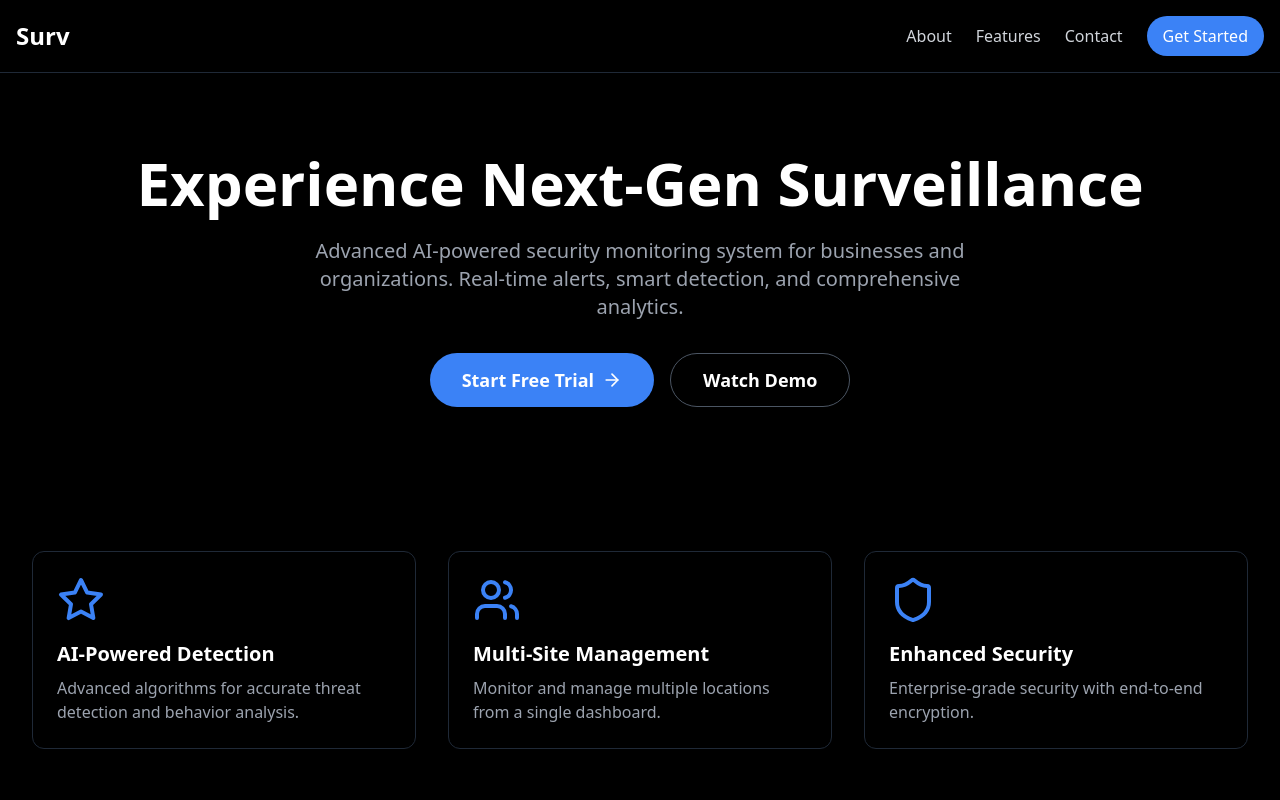
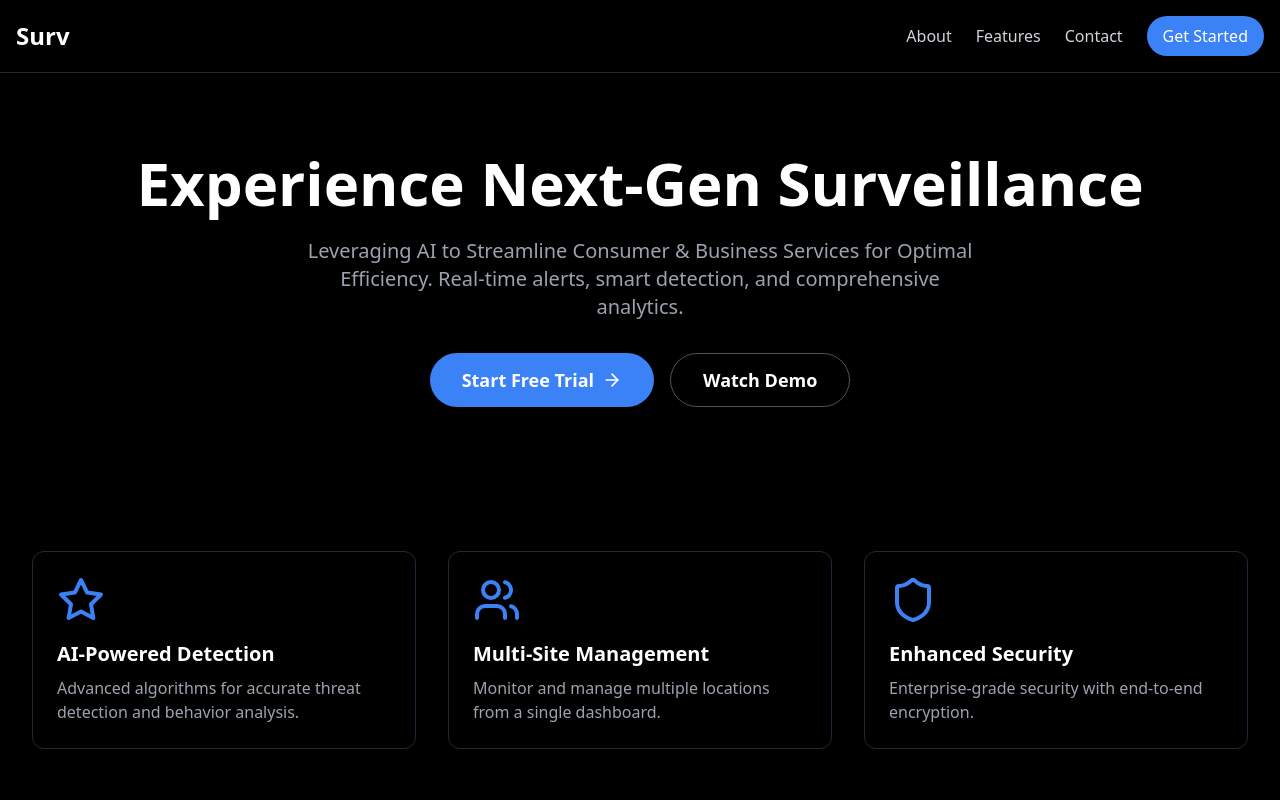
Before and after one commit to SurvxAI/Frontend_SurvxAI, a React (Vite) app: page / in a window 1280 px wide. Shown: the top 800 px of the page. Built offline with nearby package versions, Linux system fonts and the light colour scheme.

Commit message:
Update Page.jsx

```diff
--- a/src/components/Page.jsx
+++ b/src/components/Page.jsx
@@ -23,8 +23,7 @@ const LandingPage = () => {
           Experience Next-Gen Surveillance
         </h1>
         <p className="text-xl text-gray-400 mb-8 max-w-2xl">
-          Advanced AI-powered security monitoring system for businesses and
-          organizations. Real-time alerts, smart detection, and comprehensive
+          Leveraging AI to Streamline Consumer & Business Services for Optimal Efficiency. Real-time alerts, smart detection, and comprehensive
           analytics.
         </p>
         <div className="flex gap-4">
```
